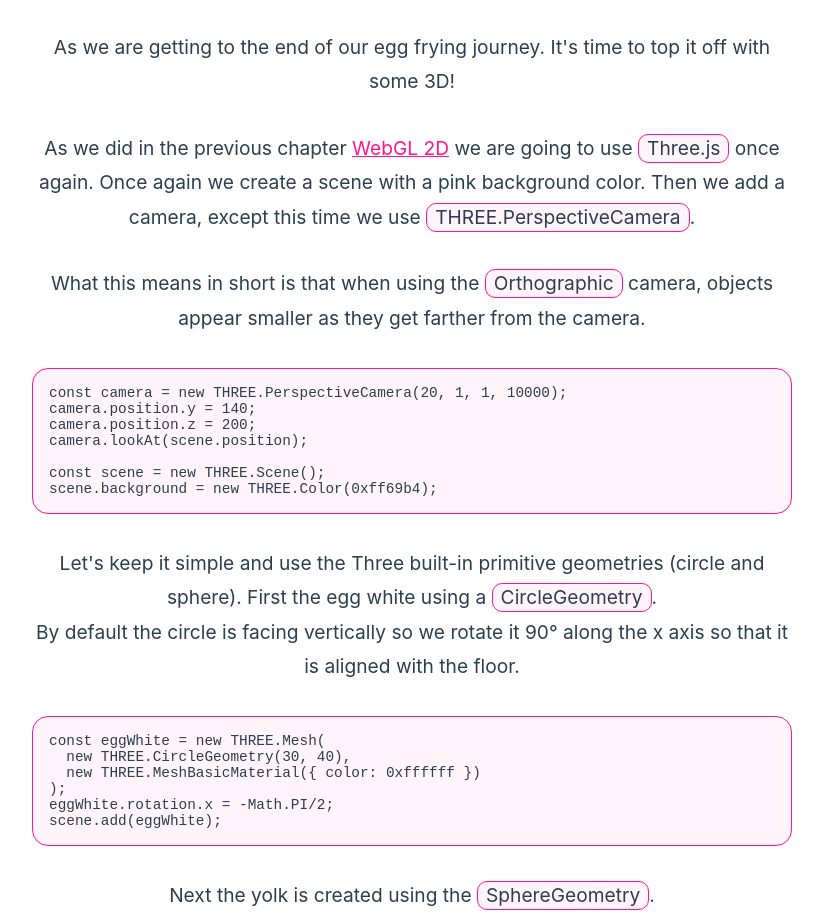
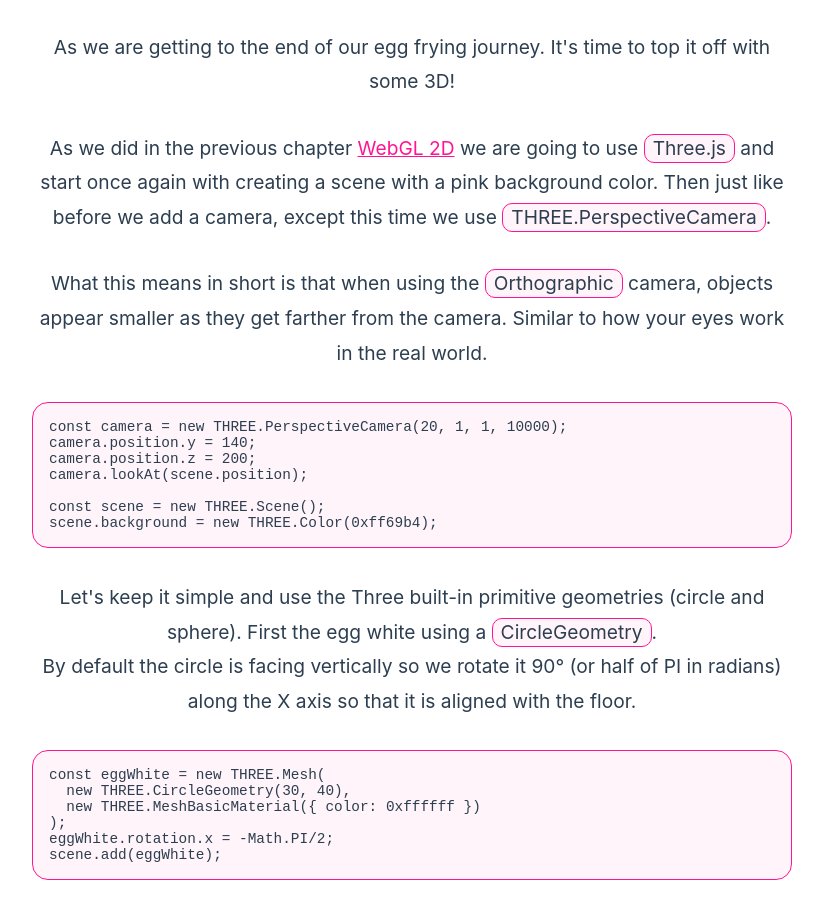
Before and after one commit to mikatalk/vuevos, a Vue app: page /webgl-3d in a window 1280 px wide. Shown: the part 625-1538 px from the top of the page, without its empty margins (228-1051 px from the left). Built offline with nearby package versions, Linux system fonts and the light colour scheme; a small style sheet from the web is missing.

Commit message:
Article edits

```diff
--- a/src/views/WebGL3D.vue
+++ b/src/views/WebGL3D.vue
@@ -17,13 +17,16 @@
       <router-link class="link" to="/canvas-2d">
       WebGL 2D
       </router-link>
-      we are going to use <c>Three.js</c> once again.
-      Once again we create a scene with a pink background color.
-      Then we add a camera, except this time we use <c>THREE.PerspectiveCamera</c>.
+      we are going to use <c>Three.js</c> and start
+      once again with creating a scene with a pink background color.
+      Then just like before we add a camera, except this time we use
+      <c>THREE.PerspectiveCamera</c>.
     </p>
     <p>
       What this means in short is that when using the <c>Orthographic</c> camera,
-      objects appear smaller as they get farther from the camera.
+      objects appear smaller as they get farther from the camera. Similar to how
+      your eyes work in the real world.
+
     </p>
 
     <pre>
@@ -42,8 +45,8 @@ scene.background = new THREE.Color(0xff69b4);
       Let's keep it simple and use the
       Three built-in primitive geometries (circle and sphere).
       First the egg white using a <c>CircleGeometry</c>. <br/>
-      By default the circle is facing vertically so we rotate it 90°
-      along the x axis so that it is aligned with the floor.
+      By default the circle is facing vertically so we rotate it 90° (or half of PI in radians)
+      along the X axis so that it is aligned with the floor.
     </p>
 
  <pre>
```
